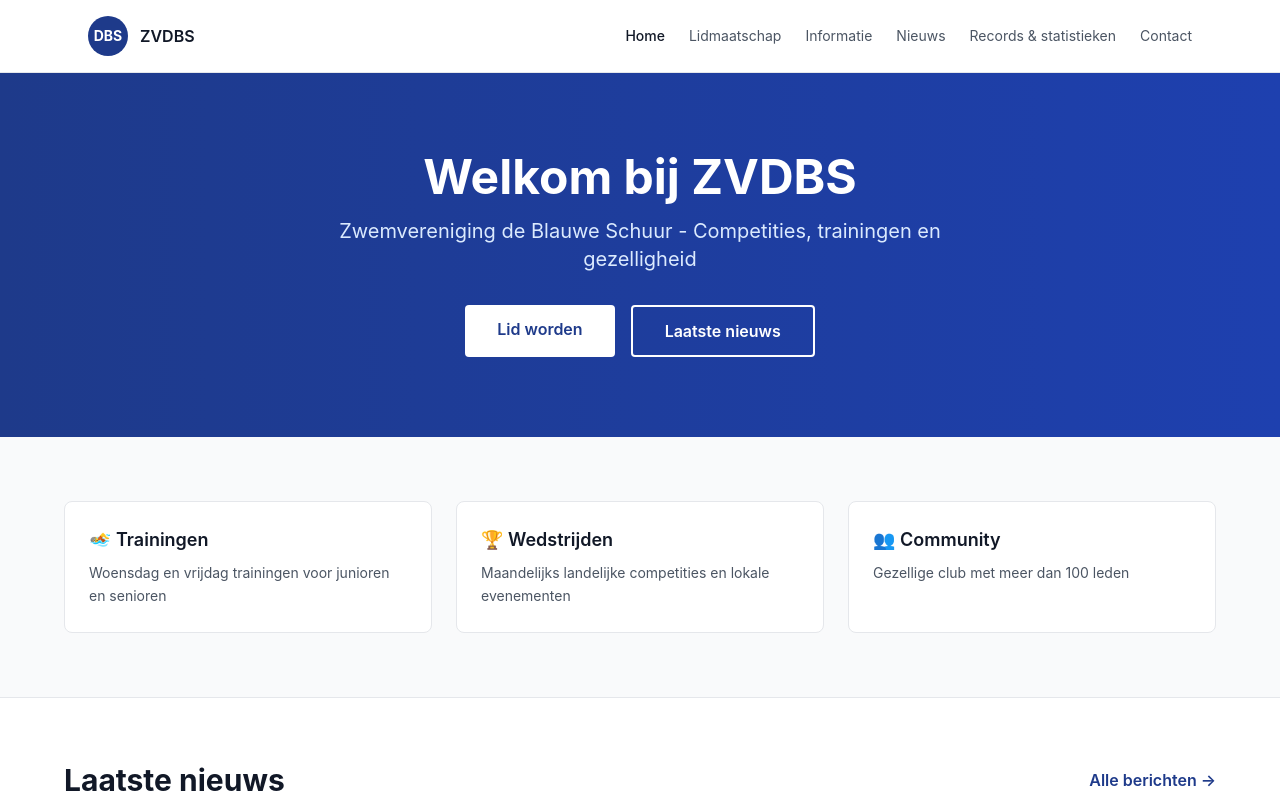
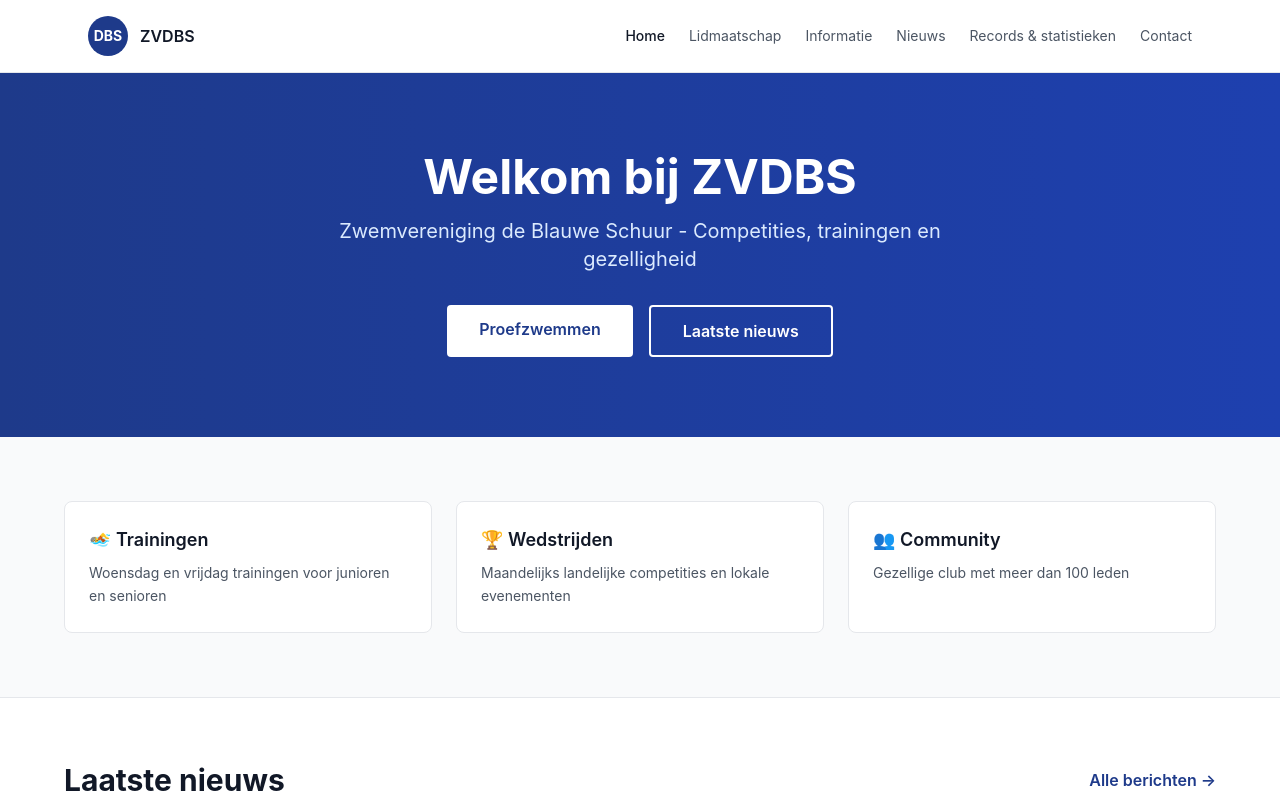
Before and after one commit to JeroenCB/zvdbs-website, a Next.js app: page / in a window 1280 px wide. Shown: the top 800 px of the page. Built offline with nearby package versions, Linux system fonts and the light colour scheme.

Commit message:
Homepage knop naar proefzwemmen

```diff
--- a/src/app/page.tsx
+++ b/src/app/page.tsx
@@ -22,10 +22,10 @@ export default async function Home() {
             </p>
             <div className="flex gap-4 justify-center flex-wrap">
               <Link
-                href="/membership"
+                href="/proefzwemmen"
                 className="bg-white text-blue-900 px-8 py-3 rounded font-semibold hover:bg-blue-50"
               >
-                Lid worden
+                Proefzwemmen
               </Link>
               <Link
                 href="/news"
```
